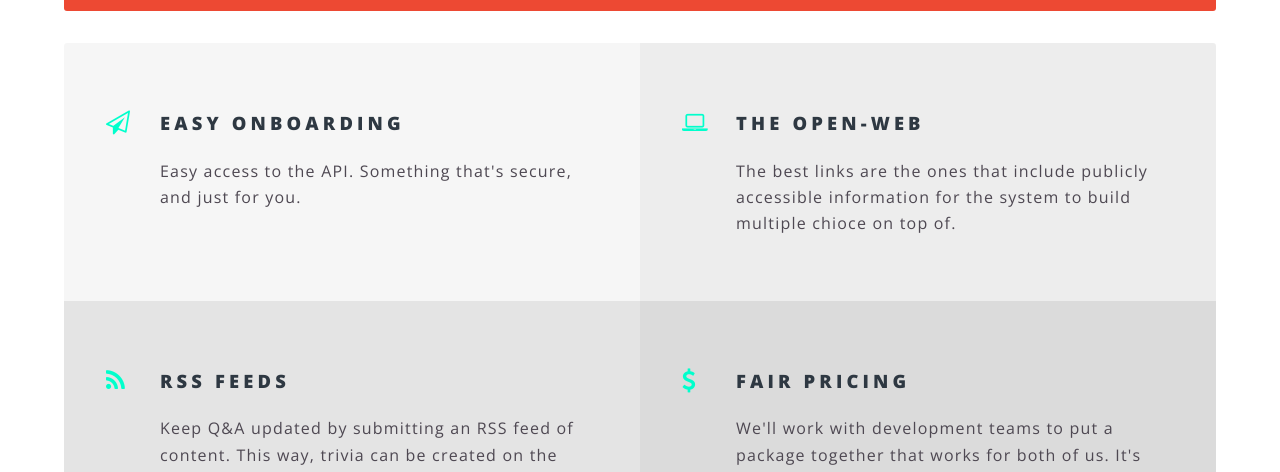
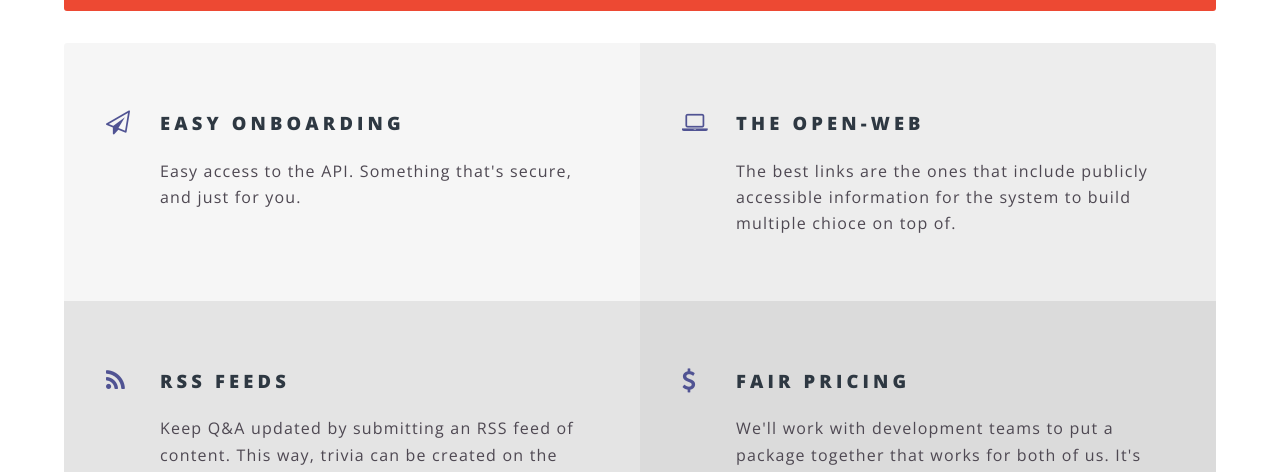
Before and after one commit to knowmoreapp/knowmoreapp.github.io, a Jekyll site: the page built from index.html, in a window 1280 px wide and 900 px high, scrolled down 2925 px. Shown: the part 150-622 px from the top of the window. Built offline with Jekyll 4.4.1, drawn with Linux system fonts in a browser that asks for light colours.

Commit message:
color fix

```diff
--- a/css/main.scss
+++ b/css/main.scss
@@ -910,7 +910,7 @@ $baseurl: '{{ site.baseurl }}/images';
 
 			&:before {
 				display: block;
-				color: _palette(accent2, bg);
+				color: _palette(accent5, bg);
 				position: absolute;
 				left: 1.75em;
 				top: 2.75em;
```
